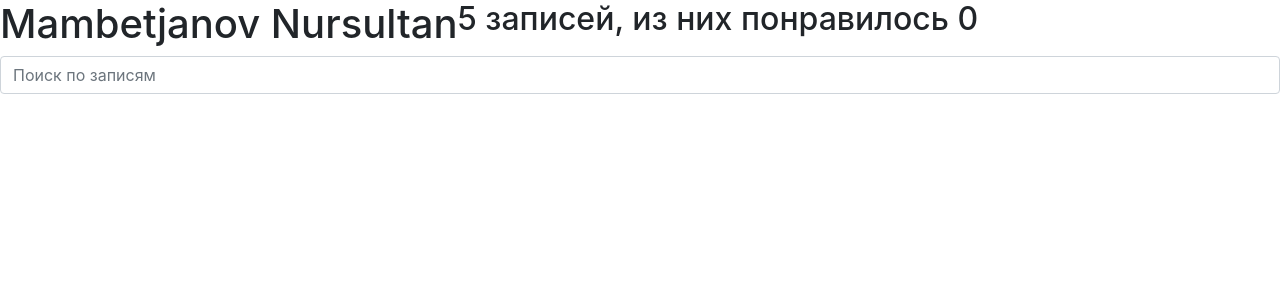
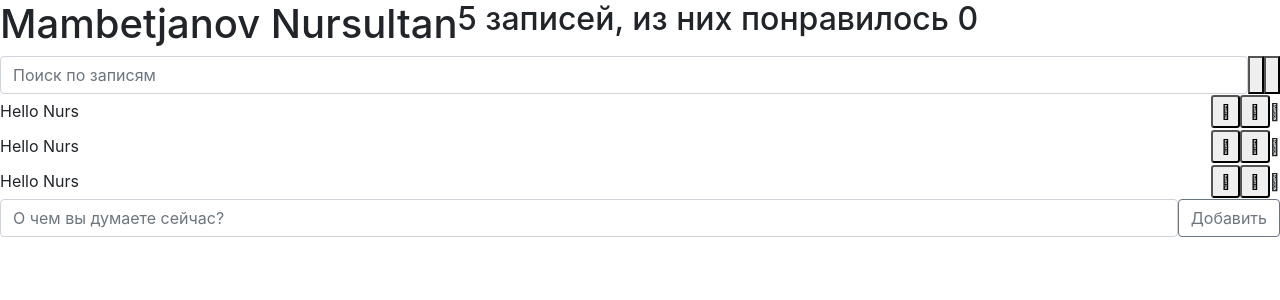
Before and after one commit to NursMj/Post-App, a React (Create React App) app: page / in a window 1280 px wide. Shown: the top 300 px of the page. Built offline with nearby package versions, Linux system fonts and the light colour scheme.

Commit message:
Added PostAddForm, PostFilter, PostList, PostListItem components

```diff
--- a/src/components/App/App.js
+++ b/src/components/App/App.js
@@ -1,5 +1,8 @@
 import ApHeader from '../AppHeader/AppHeader';
 import SearchPanel from '../SearchPanel/SearchPanel';
+import PostFilter from '../PostFilter/PostFilter';
+import PostList from '../PostList/PostList';
+import PostAddForm from '../PostAddForm/PostAddForm';
 
 const App = () => {
   return (
@@ -7,7 +10,10 @@ const App = () => {
       <ApHeader/>
       <div className='search-panel d-flex'>
         <SearchPanel/>
+        <PostFilter/>
       </div>
+      <PostList/>
+      <PostAddForm/>
     </div>
   )
 }
--- /dev/null
+++ b/src/components/PostAddForm/PostAddForm.js
@@ -0,0 +1,17 @@
+const PostAddForm = () => {
+    return (
+        <form className='bottom-panel d-flex'>
+            <input
+                type='text'
+                placeholder='О чем вы думаете сейчас?'
+                className='form-control new-post-label'
+            />
+            <button
+                type='submit'
+                className='btn btn-outline-secondary'>
+                Добавить</button>
+        </form>
+    )
+}
+
+export default PostAddForm
--- /dev/null
+++ b/src/components/PostFilter/PostFilter.js
@@ -0,0 +1,10 @@
+const PostFilter = () => {
+    return (
+        <div className='btn-group'>
+            <button/>
+            <button/>
+        </div>
+    )
+}
+
+export default PostFilter
--- /dev/null
+++ b/src/components/PostList/PostList.js
@@ -0,0 +1,13 @@
+import PostListItem from '../PostListItem/PostListItem';
+
+const PostList = () => {
+    return (
+        <ul className='app-list list-group'>
+            <PostListItem/>
+            <PostListItem/>
+            <PostListItem/>
+        </ul>
+    )
+}
+
+export default PostList
--- /dev/null
+++ b/src/components/PostListItem/PostListItem.js
@@ -0,0 +1,26 @@
+import './post-list-item.css'
+
+const PostListItem = () => {
+    return (
+        <li className='add-list-item d-flex justify-content-between'>
+            <span className='app-list-item-label'>
+                Hello Nurs
+            </span>
+            <div className='d-flex justify-content-center align-items-center'>
+                <button
+                    type='button'
+                    className='btn-star btn-sm'>
+                    <i className='far fa-star'></i>
+                </button>
+                <button
+                    type='button'
+                    className='btn-trash btn-sm'>
+                    <i className='far fa-trash'></i>
+                </button>
+                <i class="fas fa-camera"></i>
+            </div>
+        </li>
+    )
+}
+
+export default PostListItem
--- /dev/null
+++ b/src/components/PostListItem/post-list-item.css
@@ -0,0 +1,54 @@
+.app-list-item {
+  font-size: 1.25rem;
+}
+
+.app-list-item button {
+  width: 35px;
+  height: 35px;
+  margin: 3px;
+  font-size: 17px;
+  border: none;
+  cursor: pointer;
+}
+.app-list-item button:focus {
+    box-shadow: none;
+    outline: none;
+}
+.app-list-item .btn-star {
+    color: #FFD700;
+}
+.app-list-item .btn-trash {
+    color: red;
+}
+.app-list-item .fa-heart {
+    width: 35px;
+    height: 35px;
+    text-align: center;
+    line-height: 35px;
+    font-size: 16px;
+    color: red;
+    transition: 0.3s all;
+    transform: translateX(30px);
+    opacity: 0;
+}
+
+.app-list-item-label {
+  display: block;
+  line-height: 35px;
+  cursor: pointer;
+  user-select: none;
+  transition: 0.5s all;
+}
+
+.app-list-item.like .fa-heart {
+    opacity: 1;
+    transform: translateX(0px);
+}
+
+.app-list-item.important .app-list-item-label {
+  color: #FFD700;
+}
+
+.app-list-item.important .btn-star {
+    color: #aeaeae;
+}
```
